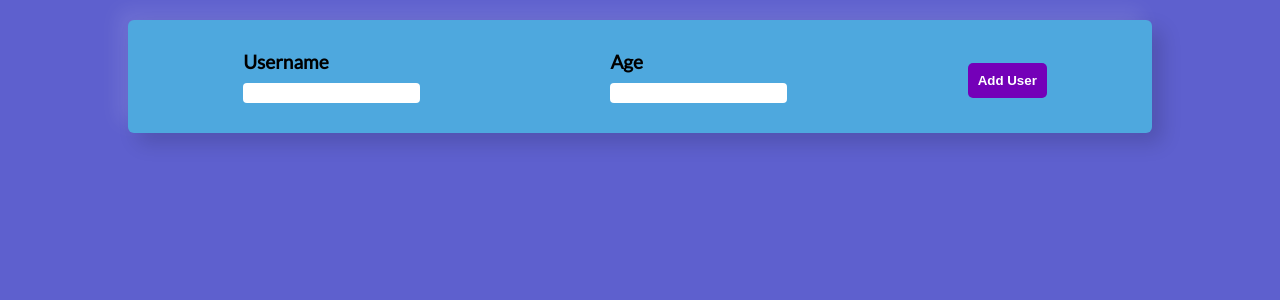
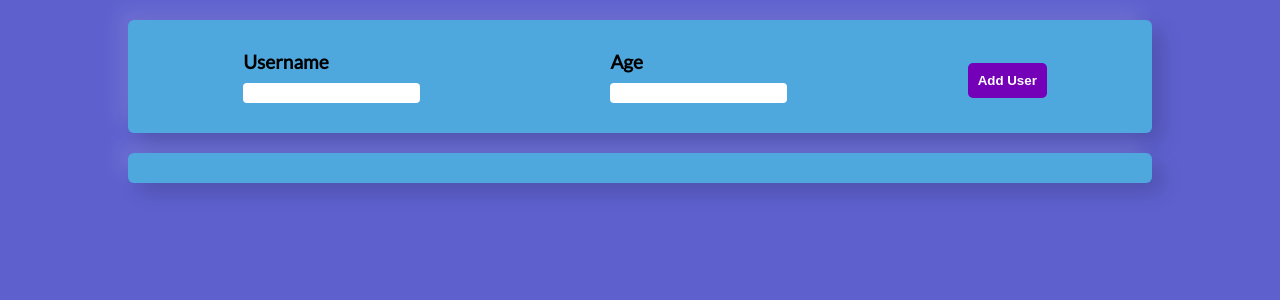
Before and after one commit to adithya-724/react-error-modal, a React (Create React App) app: page / in a window 1280 px wide. Shown: the top 300 px of the page. Built offline with nearby package versions, Linux system fonts and the light colour scheme.

Commit message:
added userslist component to render list of users and checked with empty array

```diff
--- a/src/App.js
+++ b/src/App.js
@@ -1,10 +1,12 @@
 import React from "react";
 import AddUser from "./components/User/AddUser";
+import UsersList from "./components/User/UsersList";
 
 function App() {
   return (
     <div>
       <AddUser />
+      <UsersList users={[]} />
     </div>
   );
 }
--- /dev/null
+++ b/src/components/User/UsersList.js
@@ -0,0 +1,18 @@
+import React from "react";
+import Card from "../UI/Card";
+
+const UsersList = (props) => {
+  return (
+    <Card>
+      <ul>
+        {props.users.map((user) => (
+          <li>
+            {user.name} , {user.age}
+          </li>
+        ))}
+      </ul>
+    </Card>
+  );
+};
+
+export default UsersList;
```
Also changed, not shown: src/components/User/UsersList.module.css (added).
